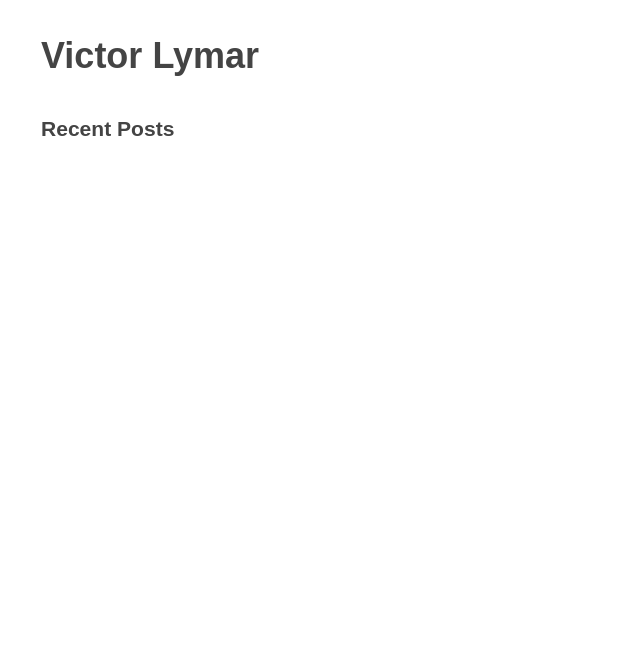
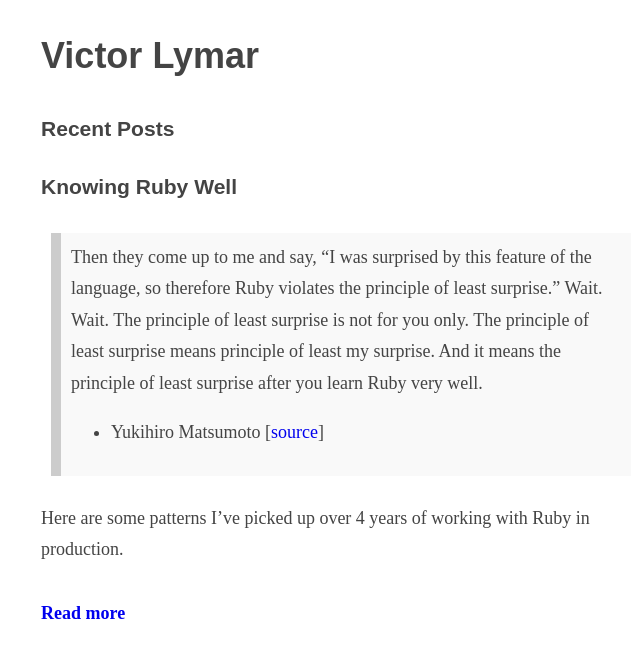
Before and after one commit to vlymar/vlymar.github.io, a Jekyll site: the page built from index.html, in a window 1280 px wide. Shown: the top 658 px of the page, without its empty margins (299-939 px from the left). Built offline with Jekyll 4.4.1, drawn with Linux system fonts in a browser that asks for light colours.

Commit message:
Publish knowing ruby well.

```diff
--- a/_drafts/some-ruby-patterns.md
+++ b/_posts/2018-05-26-knowing-ruby-well.md
@@ -1,7 +1,7 @@
 ---
-title: "Some Ruby Patterns"
+title: "Knowing Ruby Well"
 layout: post
-date: 2018-05-16
+date: 2018-05-26
 ---
 > Then they come up to me and say, "I was surprised by this feature of the language, so therefore Ruby violates the principle of least surprise." Wait. Wait. The principle of least surprise is not for you only. The principle of least surprise means principle of least my surprise. And it means the principle of least surprise after you learn Ruby very well.
 >  - Yukihiro Matsumoto [[source](https://www.artima.com/intv/ruby4.html)]
```
Also changed, not shown: 3 other files.
